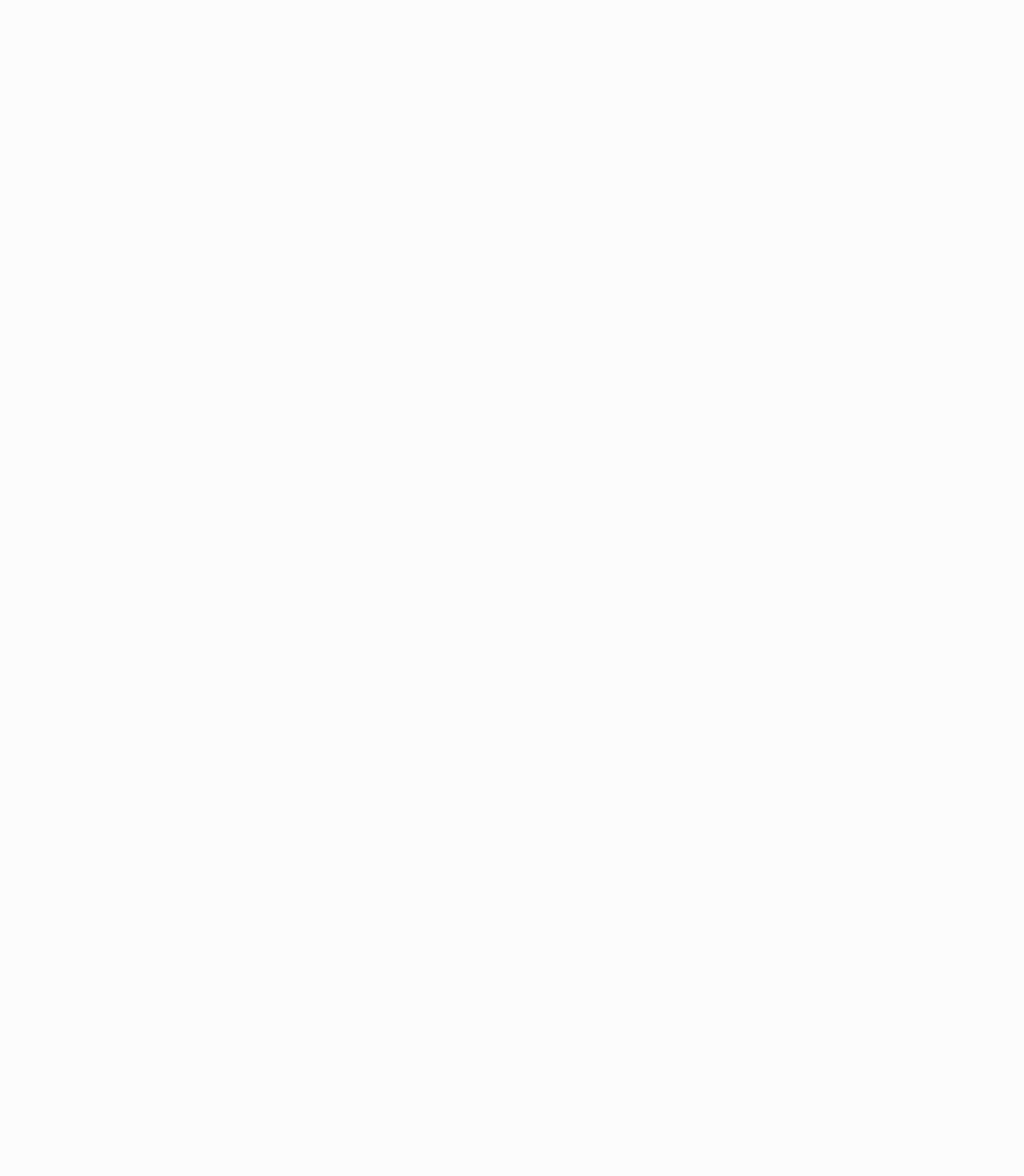
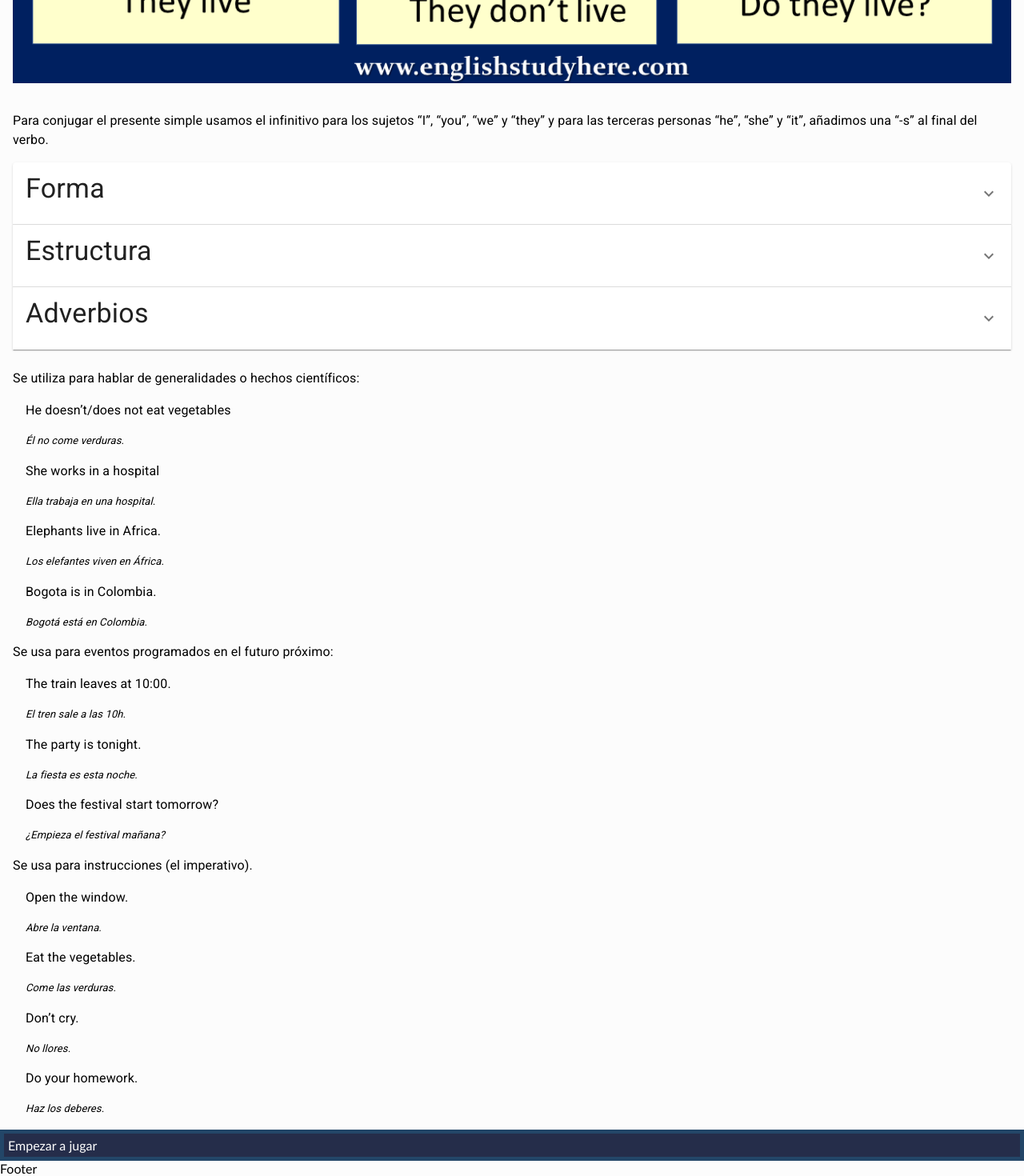
Before and after one commit to Marc1515/learn-english, a React (Vite) app: page /#/present-simple in a window 1280 px wide. Shown: the part 930-2400 px from the top of the page at 80% size. Before the commit the page ends 800 px from the top, so only its background shows below. Built offline with nearby package versions, Linux system fonts and the light colour scheme.

Commit message:
Terminando de recopilar la información para la parte de Present Simple

```diff
--- /dev/null
+++ b/src/components/PresentSimple/AdverbiosPresentSimple/AdverbiosPresentSimple.css
@@ -0,0 +1,20 @@
+.adverbs-container {
+    padding-left: 1rem;
+}
+
+.adverbs-container :nth-child(2) {
+    font-size: small;
+    font-style: italic;
+}
+.adverbs-container :nth-child(4) {
+    font-size: small;
+    font-style: italic;
+}
+.adverbs-container :nth-child(6) {
+    font-size: small;
+    font-style: italic;
+}
+.adverbs-container :nth-child(8) {
+    font-size: small;
+    font-style: italic;
+}
--- /dev/null
+++ b/src/components/PresentSimple/AdverbiosPresentSimple/AdverbiosPresentSimple.tsx
@@ -0,0 +1,105 @@
+import React from 'react';
+import ExpandMoreIcon from '@mui/icons-material/ExpandMore';
+import {
+	Accordion,
+	AccordionSummary,
+	AccordionDetails,
+	Typography,
+	Table,
+	TableBody,
+	TableCell,
+	TableContainer,
+	TableHead,
+	TableRow,
+	Paper,
+} from '@mui/material';
+
+const AdverbiosPresentSimple = () => {
+	function createData(adverbio: string, traduccion: string) {
+		return { adverbio, traduccion };
+	}
+
+	const rows = [
+		createData('always', 'siempre'),
+		createData('every day', 'cada día'),
+		createData('usually', 'normalmente'),
+		createData('often', 'a menudo'),
+		createData('sometimes ', 'a veces'),
+		createData('rarely', 'raramente'),
+		createData('hardly ever', 'casi nunca'),
+		createData('never', 'nunca'),
+	];
+	return (
+		<>
+			<Accordion>
+				<AccordionSummary
+					expandIcon={<ExpandMoreIcon />}
+					aria-controls='panel1a-content'
+					id='panel1a-header'
+				>
+					<Typography variant='h4' component='h2' gutterBottom>
+						Adverbios
+					</Typography>
+				</AccordionSummary>
+				<AccordionDetails>
+					<Typography variant='body1' paragraph>
+						El presente simple se utiliza para hablar de cosas que suceden
+						habitualmente. A diferencia con el español, no se usa el presente
+						simple para hablar sobre algo que está pasando en el momento en el
+						que hablamos. Se suele utilizar el presente simple con adverbios de
+						tiempo:
+					</Typography>
+					<TableContainer component={Paper}>
+						<Table aria-label='simple table'>
+							<TableHead>
+								<TableRow>
+									<TableCell>Adverbio</TableCell>
+									<TableCell align='left'>traducción</TableCell>
+								</TableRow>
+							</TableHead>
+							<TableBody>
+								{rows.map((row) => (
+									<TableRow
+										key={row.adverbio}
+										sx={{ '&:last-child td, &:last-child th': { border: 0 } }}
+									>
+										<TableCell component='th' scope='row'>
+											{row.adverbio}
+										</TableCell>
+										<TableCell align='left'>{row.traduccion}</TableCell>
+									</TableRow>
+								))}
+							</TableBody>
+						</Table>
+					</TableContainer>
+					<Typography mt={3} variant='body1' paragraph>
+						Ejemplos:
+					</Typography>
+
+					<div className='adverbs-container'>
+						<Typography variant='body1' paragraph>
+							I <strong>always</strong> talk to my mother on Sunday.
+						</Typography>
+						<Typography variant='body1' paragraph>
+							Siempre hablo con mi madre el domingo.
+						</Typography>
+						<Typography variant='body1' paragraph>
+							He <strong>never</strong> eats vegetables.
+						</Typography>
+						<Typography variant='body1' paragraph>
+							Nunca come las verduras.
+						</Typography>
+						<Typography variant='body1' paragraph>
+							They <strong>usually</strong> learn something new in class.
+						</Typography>
+						<Typography variant='body1' paragraph>
+							Normalmente aprenden algo nuevo en la clase.
+						</Typography>
+					</div>
+				</AccordionDetails>
+			</Accordion>
+		</>
+	);
+};
+
+export default AdverbiosPresentSimple;
--- a/src/components/PresentSimple/EstructuraPresentSimple/EstructuraPresentSimple.tsx
+++ b/src/components/PresentSimple/EstructuraPresentSimple/EstructuraPresentSimple.tsx
@@ -1,4 +1,4 @@
-import React from 'react'
+import React from 'react';
 import ExpandMoreIcon from '@mui/icons-material/ExpandMore';
 import {
 	Accordion,
@@ -11,28 +11,32 @@ import {
 	TableContainer,
 	TableHead,
 	TableRow,
-    Paper} from '@mui/material';
+	Paper,
+} from '@mui/material';
 
 const EstructuraPresentSimple = () => {
-
-
-    function createData(
-      subject: string,
-      conjugation: string,
-
-    ) {
-      return { subject, conjugation};
+	function createData(subject: string, verbo: string, conjugation: string) {
+		return { subject, verbo, conjugation };
 	}
 
-    const rows = [
-      createData('I', 'talk'),
-      createData('You','eat' ),
-      createData('We','learn' ),
-      createData('They','do' ),
-      createData('He', 'talks'),
-      createData('she', 'eats'),
-      createData('It', 'does'),
+	const afirmativeForm = [
+		createData('I', 'like', 'coffe'),
+		createData('she', 'watches', 'tv'),
+		createData('They', 'go', 'away'),
 	];
+
+	const negativeForm = [
+		createData('I', `don't like`, 'coffe'),
+		createData('she', `doesn't watch`, 'tv'),
+		createData('They', `don't go`, 'away'),
+	];
+
+	const interrogativeForm = [
+		createData('Do', 'you', 'like coffe?'),
+		createData('Does', 'she', 'watch tv?'),
+		createData('Do ', 'they', 'go away?'),
+	];
+
 	return (
 		<Accordion>
 			<AccordionSummary
@@ -46,28 +50,93 @@ const EstructuraPresentSimple = () => {
 			</AccordionSummary>
 			<AccordionDetails>
 				<Typography variant='body1' paragraph>
-                        Para conjugar el presente simple usamos el infinitivo para los
-                        sujetos “I”, “you”, “we” y “they” y para las terceras personas
-                        “he”, “she” y “it”, añadimos una “-s” al final del verbo.
+					La manera más simple de comprender el presente simple es aprendiendo
+					cómo están estructuradas las oraciones en este tiempo verbal. Estas
+					pueden ser afirmativas, negativas o en forma interrogativa, tal como
+					se puede ver a continuación:
+				</Typography>
+				{/* Estructura afirmativa */}
+				<Typography mt={3} variant='h5' component='h2' gutterBottom>
+					Estructura afirmativa
 				</Typography>
 				<TableContainer component={Paper}>
-                        <Table aria-label="simple table">
+					<Table aria-label='simple table'>
 						<TableHead>
 							<TableRow>
 								<TableCell>Sujeto</TableCell>
-                                <TableCell align="left">Conjugación</TableCell>
+								<TableCell align='left'>Verbo</TableCell>
+								<TableCell align='left'>Conjugación</TableCell>
 							</TableRow>
 						</TableHead>
 						<TableBody>
-                            {rows.map((row) => (
+							{afirmativeForm.map((row) => (
 								<TableRow
 									key={row.subject}
 									sx={{ '&:last-child td, &:last-child th': { border: 0 } }}
 								>
-                                <TableCell component="th" scope="row">
+									<TableCell component='th' scope='row'>
 										{row.subject}
 									</TableCell>
-                                <TableCell align="left">{row.conjugation}</TableCell>
+									<TableCell align='left'>{row.verbo}</TableCell>
+									<TableCell align='left'>{row.conjugation}</TableCell>
+								</TableRow>
+							))}
+						</TableBody>
+					</Table>
+				</TableContainer>
+				{/* Estructura Negativa */}
+				<Typography mt={3} variant='h5' component='h2' gutterBottom>
+					Estructura Negativa
+				</Typography>
+				<TableContainer component={Paper}>
+					<Table aria-label='simple table'>
+						<TableHead>
+							<TableRow>
+								<TableCell>Sujeto</TableCell>
+								<TableCell align='left'>Verbo</TableCell>
+								<TableCell align='left'>Conjugación</TableCell>
+							</TableRow>
+						</TableHead>
+						<TableBody>
+							{negativeForm.map((row) => (
+								<TableRow
+									key={row.subject}
+									sx={{ '&:last-child td, &:last-child th': { border: 0 } }}
+								>
+									<TableCell component='th' scope='row'>
+										{row.subject}
+									</TableCell>
+									<TableCell align='left'>{row.verbo}</TableCell>
+									<TableCell align='left'>{row.conjugation}</TableCell>
+								</TableRow>
+							))}
+						</TableBody>
+					</Table>
+				</TableContainer>
+				{/* Estructura Interrogativa */}
+				<Typography mt={3} variant='h5' component='h2' gutterBottom>
+					Estructura Interrogativa
+				</Typography>
+				<TableContainer component={Paper}>
+					<Table aria-label='simple table'>
+						<TableHead>
+							<TableRow>
+								<TableCell>Aux. (to do)</TableCell>
+								<TableCell align='left'>Sujeto</TableCell>
+								<TableCell align='left'>Verbo</TableCell>
+							</TableRow>
+						</TableHead>
+						<TableBody>
+							{interrogativeForm.map((row) => (
+								<TableRow
+									key={row.subject}
+									sx={{ '&:last-child td, &:last-child th': { border: 0 } }}
+								>
+									<TableCell component='th' scope='row'>
+										{row.subject}
+									</TableCell>
+									<TableCell align='left'>{row.verbo}</TableCell>
+									<TableCell align='left'>{row.conjugation}</TableCell>
 								</TableRow>
 							))}
 						</TableBody>
@@ -75,7 +144,7 @@ const EstructuraPresentSimple = () => {
 				</TableContainer>
 			</AccordionDetails>
 		</Accordion>
-  )
-}
+	);
+};
 
-export default EstructuraPresentSimple
+export default EstructuraPresentSimple;
--- a/src/components/PresentSimple/PresentSimple.tsx
+++ b/src/components/PresentSimple/PresentSimple.tsx
@@ -5,29 +5,24 @@ import Typography from '@mui/material/Typography';
 
 import ReglasGramaticalesPresentSimple from './ReglasGramaticalesPresentSimple/ReglasGramaticalesPresentSimple';
 import EstructuraPresentSimple from './EstructuraPresentSimple/EstructuraPresentSimple';
+import AdverbiosPresentSimple from './AdverbiosPresentSimple/AdverbiosPresentSimple';
 
+import './AdverbiosPresentSimple/AdverbiosPresentSimple.css';
 
 const PresentSimple = () => {
-
-
-	function createData(
-  subject: string,
-  conjugation: string,
-
-) {
-  return { subject, conjugation};
+	function createData(subject: string, conjugation: string) {
+		return { subject, conjugation };
 	}
 
 	const rows = [
 		createData('I', 'talk'),
-  createData('You','eat' ),
-  createData('We','learn' ),
-  createData('They','do' ),
+		createData('You', 'eat'),
+		createData('We', 'learn'),
+		createData('They', 'do'),
 		createData('He', 'talks'),
 		createData('she', 'eats'),
 		createData('It', 'does'),
 	];
-
 
 	return (
 		<>
@@ -47,7 +42,93 @@ const rows = [
 				<ReglasGramaticalesPresentSimple />
 				{/* Estructura */}
 				<EstructuraPresentSimple />
+				{/* Adverbios */}
+				<AdverbiosPresentSimple />
 
+				<Typography mt={3} variant='body1' paragraph>
+					Se utiliza para hablar de generalidades o hechos científicos:
+				</Typography>
+
+				<div className='adverbs-container'>
+					<Typography variant='body1' paragraph>
+						He doesn’t/does not eat vegetables
+					</Typography>
+					<Typography variant='body1' paragraph>
+						Él no come verduras.
+					</Typography>
+					<Typography variant='body1' paragraph>
+						She works in a hospital
+					</Typography>
+					<Typography variant='body1' paragraph>
+						Ella trabaja en una hospital.
+					</Typography>
+					<Typography variant='body1' paragraph>
+						Elephants live in Africa.
+					</Typography>
+					<Typography variant='body1' paragraph>
+						Los elefantes viven en África.
+					</Typography>
+					<Typography variant='body1' paragraph>
+						Bogota is in Colombia.
+					</Typography>
+					<Typography variant='body1' paragraph>
+						Bogotá está en Colombia.
+					</Typography>
+				</div>
+				<Typography variant='body1' paragraph>
+					Se usa para eventos programados en el futuro próximo:
+				</Typography>
+
+				<div className='adverbs-container'>
+					<Typography variant='body1' paragraph>
+						The train leaves at 10:00.
+					</Typography>
+					<Typography variant='body1' paragraph>
+						El tren sale a las 10h.
+					</Typography>
+					<Typography variant='body1' paragraph>
+						The party is tonight.
+					</Typography>
+					<Typography variant='body1' paragraph>
+						La fiesta es esta noche.
+					</Typography>
+					<Typography variant='body1' paragraph>
+						Does the festival start tomorrow?
+					</Typography>
+					<Typography variant='body1' paragraph>
+						¿Empieza el festival mañana?
+					</Typography>
+				</div>
+				<Typography variant='body1' paragraph>
+					Se usa para instrucciones (el imperativo).
+				</Typography>
+
+				<div className='adverbs-container'>
+					<Typography variant='body1' paragraph>
+						Open the window.
+					</Typography>
+					<Typography variant='body1' paragraph>
+						Abre la ventana.
+					</Typography>
+					<Typography variant='body1' paragraph>
+						Eat the vegetables.
+					</Typography>
+					<Typography variant='body1' paragraph>
+						Come las verduras.
+					</Typography>
+					<Typography variant='body1' paragraph>
+						Don’t cry.
+					</Typography>
+					<Typography variant='body1' paragraph>
+						No llores.
+					</Typography>
+					<Typography variant='body1' paragraph>
+						Do your homework.
+					</Typography>
+					<Typography variant='body1' paragraph>
+						Haz los deberes.
+					</Typography>
+				</div>
 			</div>
 			<Quiz />
 		</>
--- a/src/components/PresentSimple/ReglasGramaticalesPresentSimple/ReglasGramaticalesPresentSimple.tsx
+++ b/src/components/PresentSimple/ReglasGramaticalesPresentSimple/ReglasGramaticalesPresentSimple.tsx
@@ -1,4 +1,4 @@
-import React from 'react'
+import React from 'react';
 import ExpandMoreIcon from '@mui/icons-material/ExpandMore';
 import {
 	Accordion,
@@ -11,29 +11,46 @@ import {
 	TableContainer,
 	TableHead,
 	TableRow,
-    Paper} from '@mui/material';
-
+	Paper,
+	Box,
+} from '@mui/material';
+import estructureImg from '../../../assets/presentSimpleEstructure.png';
 
 const ReglasGramaticalesPresentSimple = () => {
-
-    function createData(
-        subject: string,
-        conjugation: string,
-
-      ) {
-        return { subject, conjugation};
+	function createData(subject: string, conjugation: string) {
+		return { subject, conjugation };
 	}
 
 	const rows = [
 		createData('I', 'talk'),
-        createData('You','eat' ),
-        createData('We','learn' ),
-        createData('They','do' ),
+		createData('You', 'eat'),
+		createData('We', 'learn'),
+		createData('They', 'do'),
 		createData('He', 'talks'),
 		createData('she', 'eats'),
 		createData('It', 'does'),
 	];
 	return (
+		<>
+			<Typography variant='h4' component='h2' gutterBottom>
+				Reglas Gramaticales
+			</Typography>
+			<Box
+				component='img'
+				gap={1}
+				mt={2}
+				mb={4}
+				sx={{
+					width: '100%',
+					height: '100%',
+				}}
+				src={estructureImg}
+			/>
+			<Typography variant='body1' paragraph>
+				Para conjugar el presente simple usamos el infinitivo para los sujetos
+				“I”, “you”, “we” y “they” y para las terceras personas “he”, “she” y
+				“it”, añadimos una “-s” al final del verbo.
+			</Typography>
 			<Accordion>
 				<AccordionSummary
 					expandIcon={<ExpandMoreIcon />}
@@ -41,21 +58,21 @@ const ReglasGramaticalesPresentSimple = () => {
 					id='panel1a-header'
 				>
 					<Typography variant='h4' component='h2' gutterBottom>
-            Reglas Gramaticales
+						Forma
 					</Typography>
 				</AccordionSummary>
 				<AccordionDetails>
 					<Typography variant='body1' paragraph>
 						Para conjugar el presente simple usamos el infinitivo para los
-            sujetos “I”, “you”, “we” y “they” y para las terceras personas
-            “he”, “she” y “it”, añadimos una “-s” al final del verbo.
+						sujetos “I”, “you”, “we” y “they” y para las terceras personas “he”,
+						“she” y “it”, añadimos una “-s” al final del verbo.
 					</Typography>
 					<TableContainer component={Paper}>
-            <Table aria-label="simple table">
+						<Table aria-label='simple table'>
 							<TableHead>
 								<TableRow>
 									<TableCell>Sujeto</TableCell>
-                    <TableCell align="left">Conjugación</TableCell>
+									<TableCell align='left'>Conjugación</TableCell>
 								</TableRow>
 							</TableHead>
 							<TableBody>
@@ -64,10 +81,10 @@ const ReglasGramaticalesPresentSimple = () => {
 										key={row.subject}
 										sx={{ '&:last-child td, &:last-child th': { border: 0 } }}
 									>
-                    <TableCell component="th" scope="row">
+										<TableCell component='th' scope='row'>
 											{row.subject}
 										</TableCell>
-                    <TableCell align="left">{row.conjugation}</TableCell>
+										<TableCell align='left'>{row.conjugation}</TableCell>
 									</TableRow>
 								))}
 							</TableBody>
@@ -75,7 +92,8 @@ const ReglasGramaticalesPresentSimple = () => {
 					</TableContainer>
 				</AccordionDetails>
 			</Accordion>
-  )
-}
+		</>
+	);
+};
 
-export default ReglasGramaticalesPresentSimple
+export default ReglasGramaticalesPresentSimple;
```
Also changed, not shown: src/assets/tipos.tsx (added, +8 -0 lines), src/assets/presentSimpleEstructure.png (added), 1 other file (tests, documents, lock files or other folders). Lines whose indentation alone changed are shown as unchanged.
